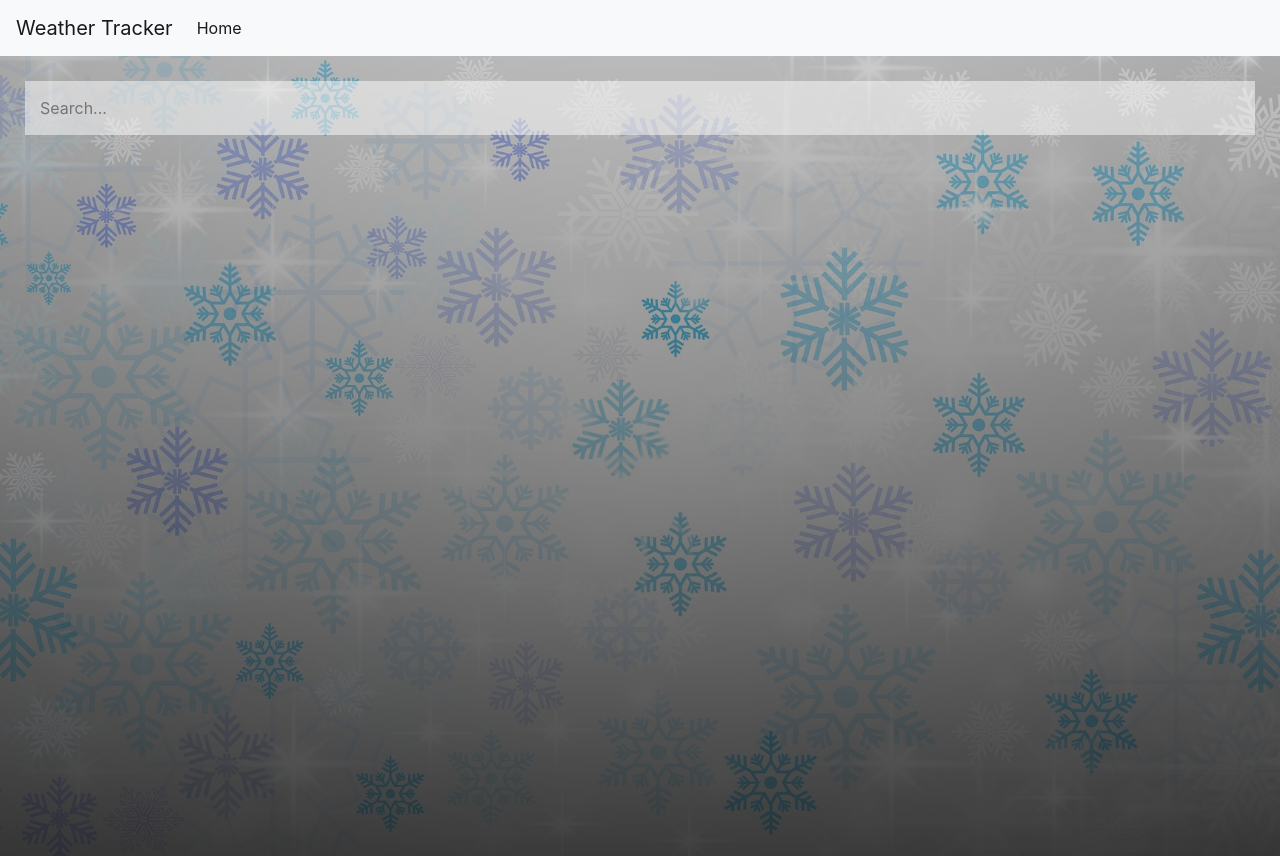
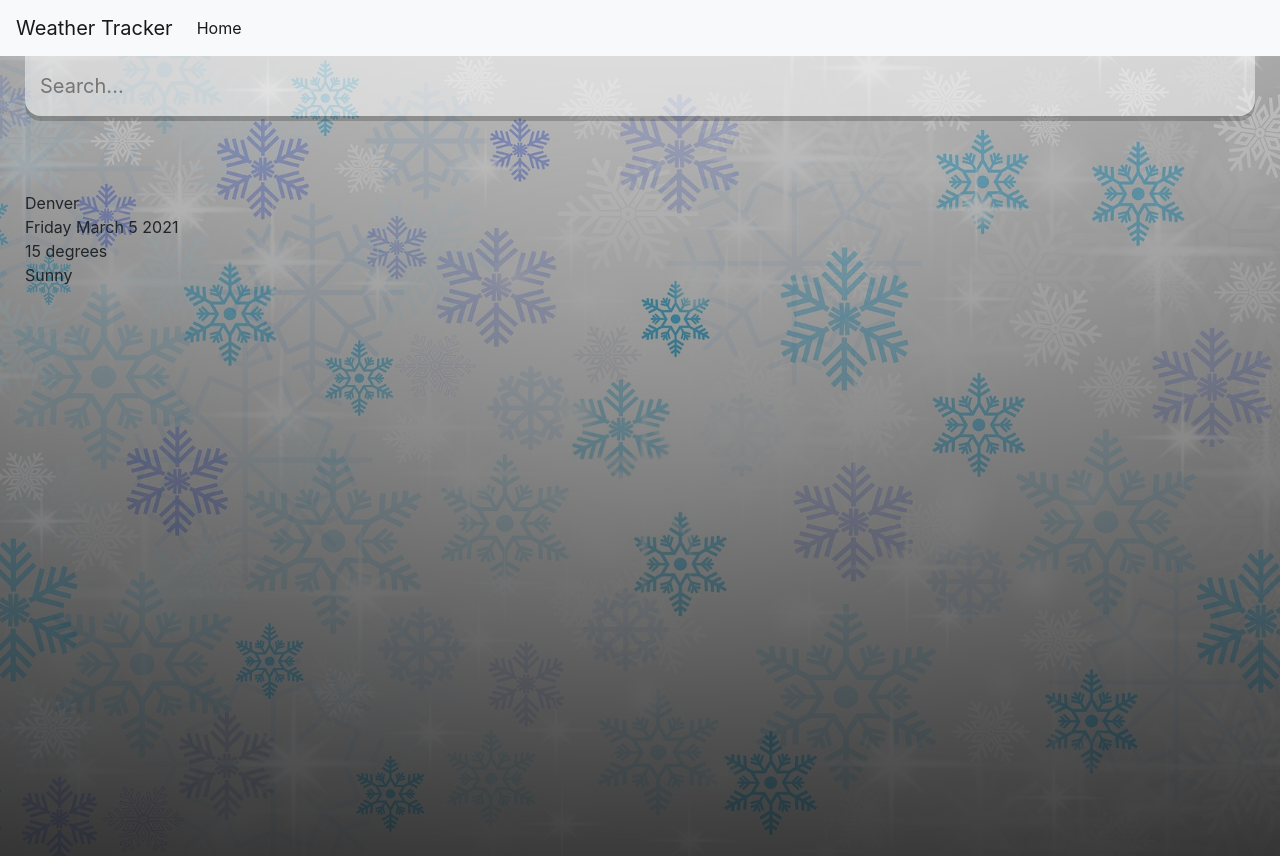
Before and after one commit to LukeMartin-123/Weather-Tracking-React-App, a React (Create React App) app: page / in a window 1280 px wide. Built offline with nearby package versions, Linux system fonts and the light colour scheme.

Commit message:
Weather and Location Divs added

```diff
--- a/src/pages/Home.css
+++ b/src/pages/Home.css
@@ -42,4 +42,17 @@
     outline: none;
 
     background-color: rgba(255, 255, 255, 0.5);
+    border-radius: 0px 0px 16px 16px;
+    margin-top: -25px;
+
+    box-shadow: 0px 5px rgba(0, 0, 0, 0.2);
+
+    color: #313131;
+    font-size: 20px;
+
+    transition: .4s ease
 }
+
+.search-box .search-bar:focus {
+    background-color: rgba(255, 255, 255, 0.75);
+}
--- a/src/pages/Home.js
+++ b/src/pages/Home.js
@@ -7,17 +7,40 @@
 }
 
 function Home() {
+
+  const dateBuilder = (d) => {
+    let months = ["January", "February", "March", "April", "May", "June", "July", "August", "September", "October", "November", "December"];
+    let days = ["Sunday", "Monday", "Tuesday", "Wednesday", "Thursday", "Friday", "Saturday"];
+
+    let day = days[d.getDay()];
+    let date = d.getDate();
+    let month = months[d.getMonth()];
+    let year = d.getFullYear();
+
+    return `${day} ${month} ${date} ${year}`
+  }
+
   return (
     <div className="home">
       <main>
         <div className="search-box">
           <input
-          type="text"
-          className="search-bar"
-          placeholder="Search..."
-          >
-
-          </input>
+            type="text"
+            className="search-bar"
+            placeholder="Search..."
+          />
+        </div>
+        <div className="location-box">
+          <div className="location"> Denver </div>
+          <div className="date">{dateBuilder(new Date())}</div>
+        </div>
+        <div className="weather-box">
+          <div className="temp">
+            15 degrees
+          </div>
+          <div className="weather">
+            Sunny
+          </div>
         </div>
       </main>
 
```
